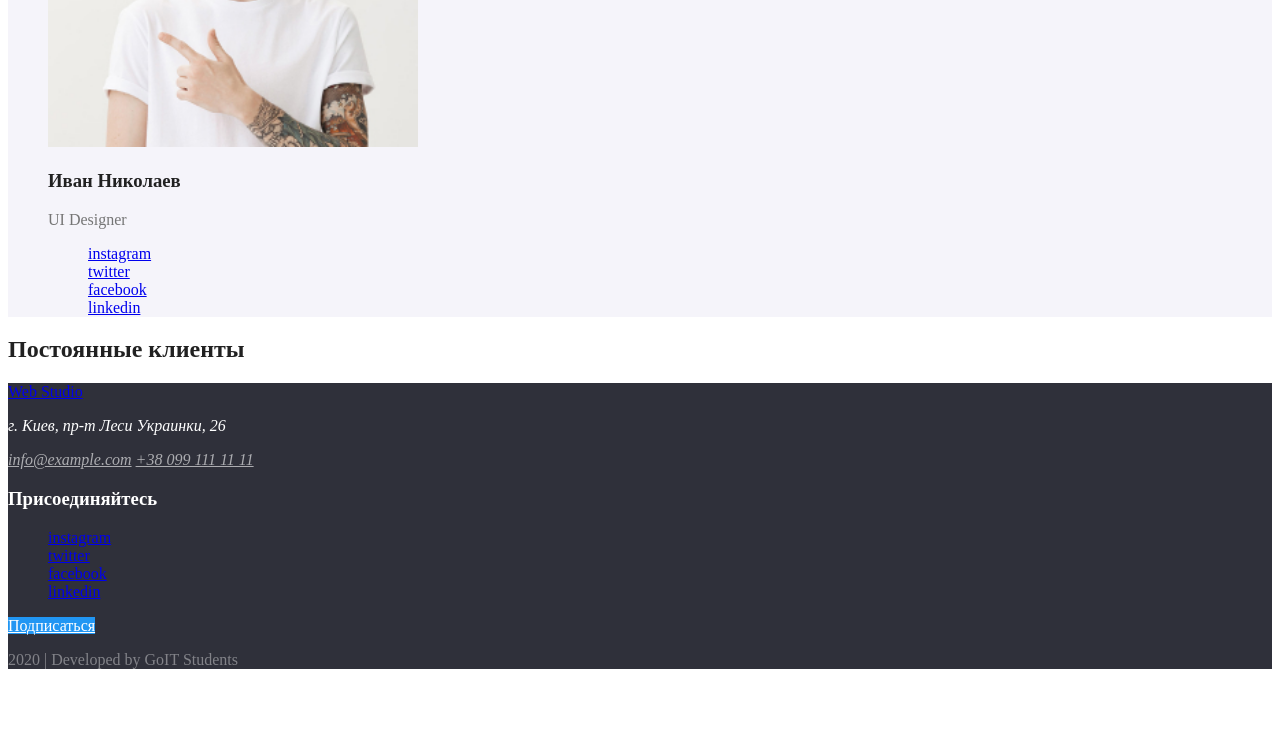
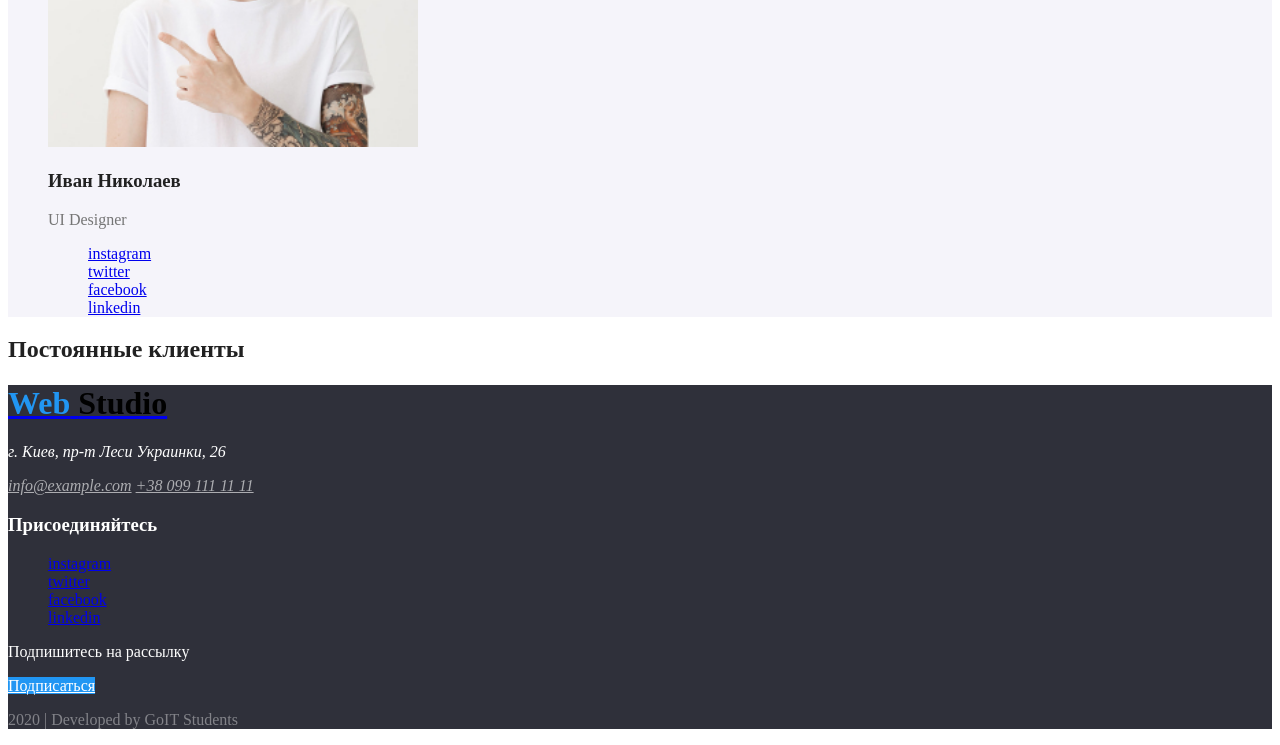
Before and after one commit to Constantine719/goit-markup-hw-02, a plain HTML site: page index.html in a window 1280 px wide. Shown: the part 3589-4334 px from the top of the page. Before the commit the page ends 4274 px from the top, so only its background shows below. Drawn offline with Linux system fonts and the light colour scheme.

Commit message:
Оформляет логотип в футере
Оборачивает в div элементы футера

```diff
--- a/index.html
+++ b/index.html
@@ -219,7 +219,13 @@
 
     <!--Секция подвала-->
     <footer class="footer">
-      <a href="/index.html">Web Studio</a>
+      <div>
+        <a href="./index.html" class="logo">
+          <h1>
+            <span class="logo-web">Web</span>
+            <span class="logo-studio">Studio</span>
+          </h1>
+        </a>
         <address>
           <p class="footer-text">г. Киев, пр-т Леси Украинки, 26</p>
           <a href="mailto:info@example.com" class="footer-info"
@@ -227,6 +233,8 @@
           >
           <a href="tel:+380991111111" class="footer-info">+38 099 111 11 11</a>
         </address>
+      </div>
+      <div>
         <h3 class="footer-text">Присоединяйтесь</h3>
         <ul class="joinin list">
           <li>
@@ -242,6 +250,8 @@
             <a href="https://linkedin.com">linkedin</a>
           </li>
         </ul>
+      </div>
+      <p class="footer-text">Подпишитесь на рассылку</p>
       <a href="" class="button primary">Подписаться</a>
       <p class="footer-copyright">2020 | Developed by GoIT Students</p>
     </footer>
```
Also changed, not shown: portfolio.html (+11 -1 lines). Lines whose indentation alone changed are shown as unchanged.
